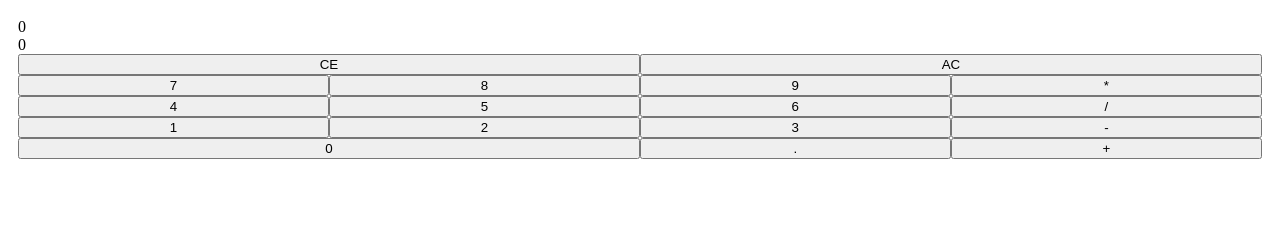
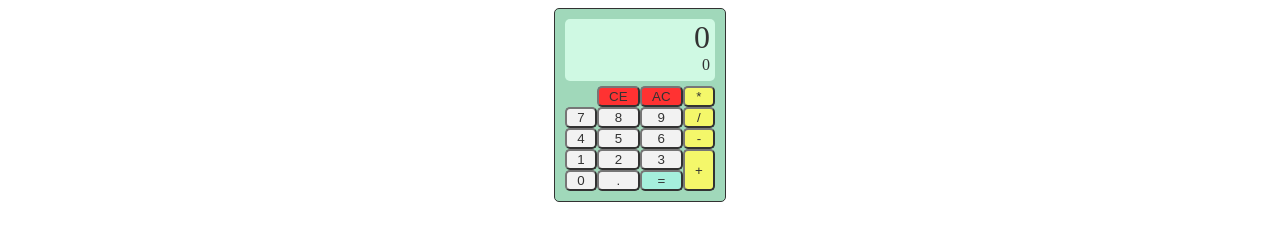
Before and after one commit to willybeans/ts_calculator, a plain HTML site: page test.html in a window 1280 px wide. Drawn offline with Linux system fonts and the light colour scheme.

Commit message:
adding CSS styling

```diff
--- a/calculator.js
+++ b/calculator.js
@@ -1,5 +1,5 @@
-var buttons = ['CE','AC','7','8','9','*','4','5','6',
-               '/','1','2','3','-','0','.','+'];
+var buttons = ['CE','AC', '*','7','8','9','/','4','5','6',
+               '-','1','2','3','+','0','.','='];
 var currentEntry = [], totalEntry = [];
 var testNum = /[0-9]/g;
 var testOperands = /[+\-\/*=]/;
@@ -137,6 +137,7 @@ function makeButtons() {
     var t = document.createTextNode(buttons[i]);
     var container = document.getElementById('container');
     btn.id = "b" + buttons[i];
+    btn.className = "button";
     //btn.onlick = applyClick;
     btn.appendChild(t);
     container.appendChild(btn);
--- a/style.css
+++ b/style.css
@@ -1,23 +1,68 @@
 #container {
- display: grid;
- grid-template-columns: auto auto auto auto;
- grid-template-rows: auto auto auto auto auto;
- padding: 10px;
+  max-width: 150px;
+  margin: auto;
+  border-radius: 5px;
+  display: grid;
+  grid-template-columns: auto auto auto auto;
+  grid-template-rows: auto auto auto auto auto auto auto;
+  padding: 10px;
+  border: 1px solid black;
 }
-#currentArea {
+#numberArea {
   grid-column: 1 / span 4;
   grid-row: 1;
+  padding-right: 5px;
+  border-radius: 5px;
+  background-color: #c4f8dd;
+  text-align: right;
+  margin-bottom: 5px;
+}
+#currentArea{
+  font-size: 2em;
 }
 #totalArea{
-  grid-column: 1 / span 4;
-  grid-row: 2;
+  position: relative;
+  width: auto;
+  right: 0px;
+  height: 25px;
+  font-size: 1em;
 }
+
 #bAC {
-  grid-column: 3 / span 2;
+  grid-column: 3 / span 1;
 }
 #bCE {
-  grid-column: 1 / span 2;
+  grid-column: 2 / span 1;
 }
-#b0 {
-  grid-column: 1 / span 2;
+#b\+ {
+  grid-column: 4;
+  grid-row-start: 5;
+  grid-row-end: 7;
 }
+
+#bAC, #bCE { background-color: red;}
+.button{
+  border-radius: 5px;
+}
+
+#b\-, #b\+, #b\/, #b\* {
+  background-color: #f2f645;
+}
+#b\= {
+  background-color: #8fecd4;
+}
+.cube {
+  width: inherit;
+  height: inherit;
+}
+.cubeface {
+  width: inherit;
+  height: inherit;
+
+  background-color: #89cfaa;
+  opacity: 0.8;
+}
+
+.cubeface-right{
+  transform: rotateY(90deg)
+}
--- a/test.html
+++ b/test.html
@@ -1,4 +1,4 @@
-<!doctype html>
+<!DOCTYPE html>
 <html lang="en">
   <head>
     <meta charset="utf-8">
@@ -9,9 +9,17 @@
   </head>
   <body>
 
-<div id="container">
-	<div id="currentArea">0</div>
-	<div id="totalArea">0</div>
+<div class="cube">
+  <div class="cubeface cubeface-top"></div>
+  <div id="container" class="cubeface cubeface-front">
+    <div id="numberArea">
+    	<div id="currentArea">0</div>
+    	<div id="totalArea">0</div>
+    </div>
+  </div>
+  <div class="cubeface cubeface-right">
+    BMO
+  </div>
 </div>
 
     <noscript>
```
